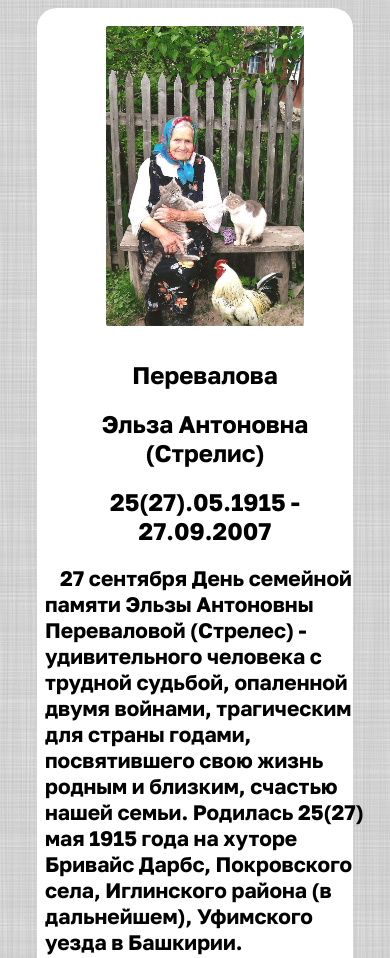
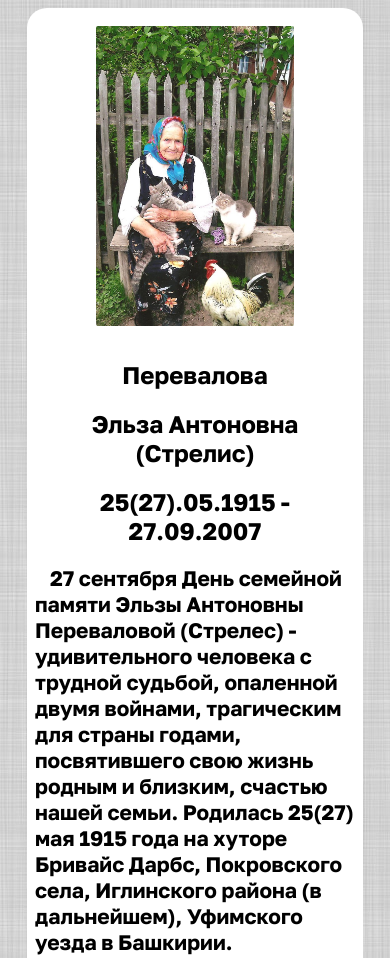
Before and after one commit to elin2up/elin2up.github.io, a plain HTML site: page index.html in a window 390 px wide. Shown: the top 958 px of the page. Drawn offline with Linux system fonts and the light colour scheme.

Commit message:
Изменения.

```diff
--- a/css/style.css
+++ b/css/style.css
@@ -21,9 +21,13 @@ body {
   }
 }
 
+body, html {
+  overflow-x: hidden;
+}
+
 @media screen and (min-width: 320px) and (max-width: 767px) {
   .site-main__info {
-    width: 300px;
+    width: 320px;
     padding: 8px !important;
   }
   .info__image {
--- a/index.html
+++ b/index.html
@@ -2,7 +2,7 @@
 <html lang="en">
 <head>
   <meta charset="UTF-8">
-  <meta name="viewport" content="width=device-width, initial-scale=1.0">
+  <meta name="viewport" content="width=device-width, initial-scale=1.0, maximum-scale=1.0">
   <title>QRCode</title>
   <link rel = "stylesheet" href = "css/style.css">
 </head>
```
